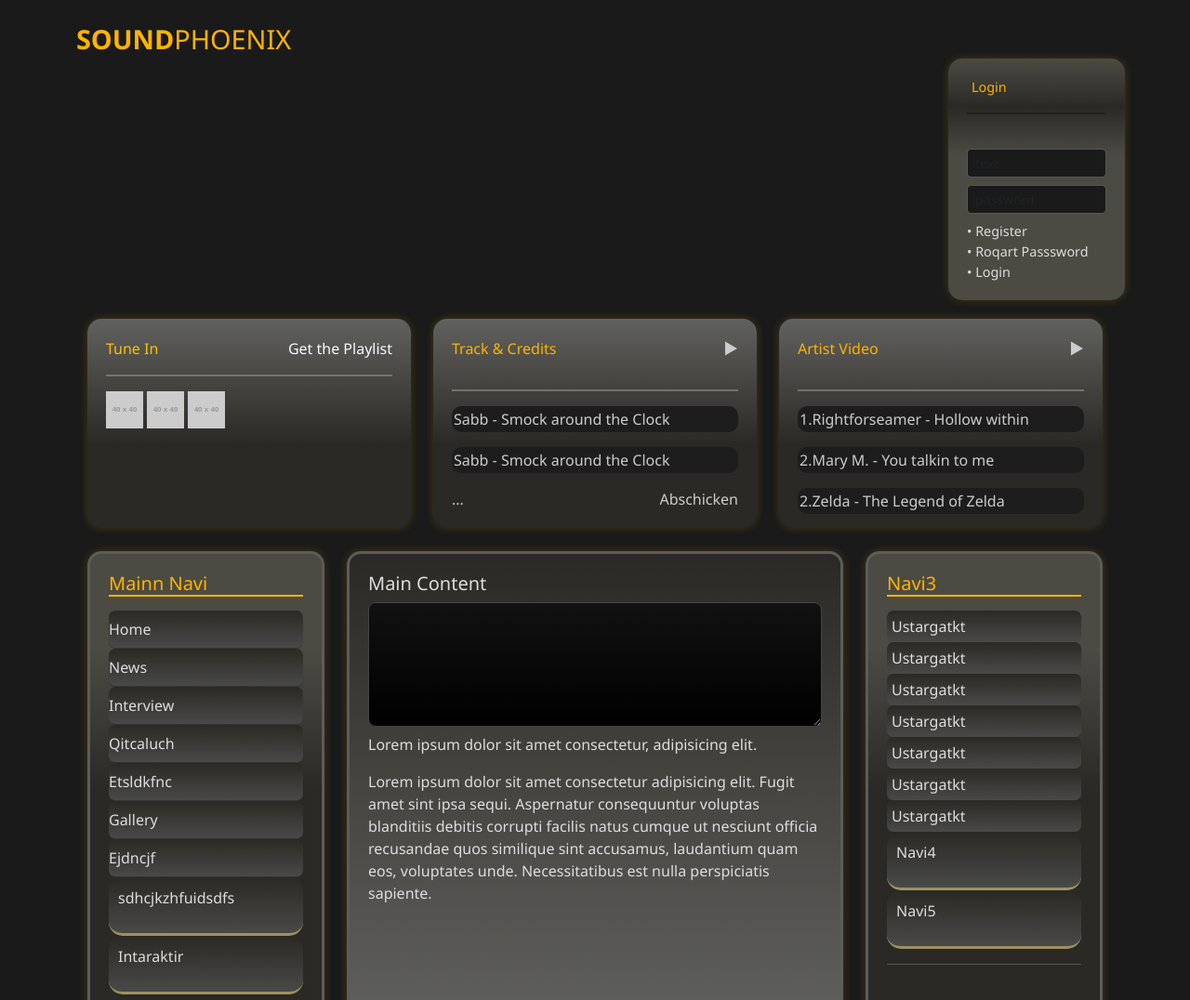
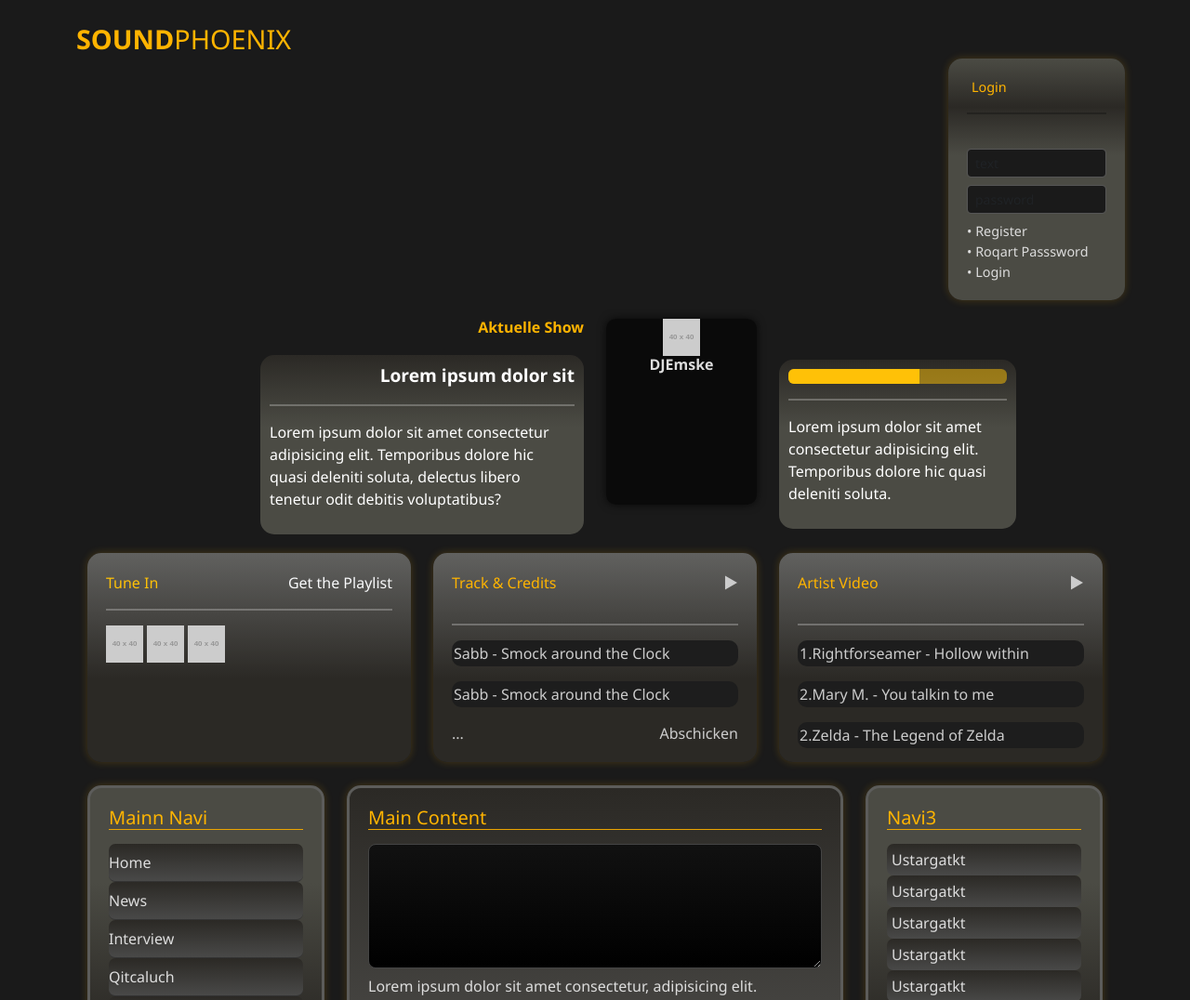
Before and after one commit to jamm1111/2025web, a plain HTML site: page homework2/bs52.html in a window 1280 px wide. Shown: the top 1076 px of the page at 93% size. Drawn offline with nearby package versions, Linux system fonts and the light colour scheme; placeholder pictures from the web are drawn by us.

Commit message:
20251011_4

```diff
--- a/homework2/bs52.html
+++ b/homework2/bs52.html
@@ -32,6 +32,56 @@
      </div>
     </div>
   </header>
+
+<article id="mainContent" class="container" >
+<div class="container">
+    <div class="row ">
+
+        <div class="col-md-2"></div>
+
+
+        <div class="col-md-4">
+           <h1>Aktuelle Show</h1>
+           <div class="show-bar">
+             <h2>Lorem ipsum dolor sit</h2>
+             <hr class="main-line">
+                <p>Lorem ipsum dolor sit amet consectetur adipisicing elit. Temporibus dolore hic quasi deleniti soluta, delectus libero tenetur odit debitis voluptatibus?</p>
+           </div>
+        </div>
+
+    <div class="col-md-2">
+        <div class="transparent-box ">
+
+            <img src="https://via.placeholder.com/40x40" alt="pic">
+            <h2>DJEmske</h2>
+        </div>
+    </div>
+
+    <div class="col-md-3">
+         <h1> </h1>
+         <br>
+        <div class=" show-bar">
+
+                <div class="progress bg-warning bg-opacity-50">
+                    <div class="progress-bar bg-warning" role="progressbar" style="width: 60%;" aria-valuenow="60" aria-valuemin="0" aria-valuemax="100">
+                    </div>
+                </div>
+             <hr class="main-line">
+             <p>Lorem ipsum dolor sit amet consectetur adipisicing elit. Temporibus dolore hic quasi deleniti soluta.</p>
+
+        </div>
+
+        <div class="col-md-1"></div>
+
+
+    </div>
+
+</div>
+
+</article>
+
+
+
 
 <article id="mainContent" class="container" >
 
@@ -157,7 +207,8 @@
 
 
   <footer>
-    © 2025 SoundPhoenix. All Rights Reserved.
+   <span>All Rights Reserved by <strong>SoundPhoenix</strong> 2007</span>
+    <span class="designer"> | Designed by F!ErA</span>
   </footer>
 
   <script src="https://cdn.jsdelivr.net/npm/bootstrap@5.3.3/dist/js/bootstrap.bundle.min.js"></script>
--- a/homework2/css/style.css
+++ b/homework2/css/style.css
@@ -4,7 +4,7 @@ body {
       font-family: "Segoe UI", "Microsoft JhengHei", sans-serif;
     }
 
-    /* Header */
+
     header {
 		min-height: 80px;
 	  position: relative;
@@ -31,7 +31,7 @@ body {
     }
 
 
-    /* Login Area */
+
     .login-area {
       right: 40px;
       top: 25px;
@@ -54,10 +54,63 @@ body {
 	.login-area p.a {
       color: #ffffff;
     }
-    /* Main Layout */
+
     .container-fluid {
       padding: 30px;
     }
+
+
+    .show-bar {
+	  background-image: linear-gradient(to bottom, #2b2925 , rgb(75, 75, 68)40%);
+      border-radius: 15px;
+	  padding: 10px;
+	  text-align: center;
+	  cursor: pointer;
+	  margin-bottom: 20px;
+	  font-weight: bold;
+	  height: auto;
+	}
+
+    .show-bar h2{
+	font-size: 1.2em;
+    color: #ffffff;
+	text-align: right;
+	}
+
+	.show-bar p{
+	font-size: 1em;
+    color: #ffffff;
+	text-align: left;
+	font-weight:lighter;
+	}
+
+h1{
+	  font-size: 1em;
+	  font-weight:bold;
+	  color: #ffb400;
+	  margin-bottom: 20px;
+	  text-align: right;
+
+	}
+h2{
+	  font-size: 1em;
+	  font-weight:bold;
+	  margin-bottom: 20px;
+	  text-align: middle;
+
+	}
+
+.transparent-box {
+  background: rgba(0, 0, 0, 0.6);
+  border-radius: 10px;
+  box-shadow: 0 0 10px rgba(0, 0, 0, 0.7);
+  font-family: "Segoe UI", Arial, sans-serif;
+  text-align: center;
+  height: 200px;
+}
+
+
+
 
     .left-menu,
     .right-side{
@@ -106,10 +159,11 @@ body {
 
     .left-menu h5,
     .main-content h5,
+	.main-content2 h5,
     .right-side h5 {
       color: #ffb400;
       margin-bottom: 15px;
-	  border-bottom: 2px solid #ffb400;
+	  border-bottom: 1px solid #eba400;
     }
 
 	.main-content h6 {
@@ -197,10 +251,11 @@ body {
 
     footer {
       text-align: center;
-      color: #777;
-      background-color: #111;
+      color: #1a1a1a;
+      background-color: #746c6b;
       padding: 15px;
       font-size: 0.9rem;
       border-top: 1px solid #333;
       margin-top: 30px;
+	  height: 20%;
     }
```
